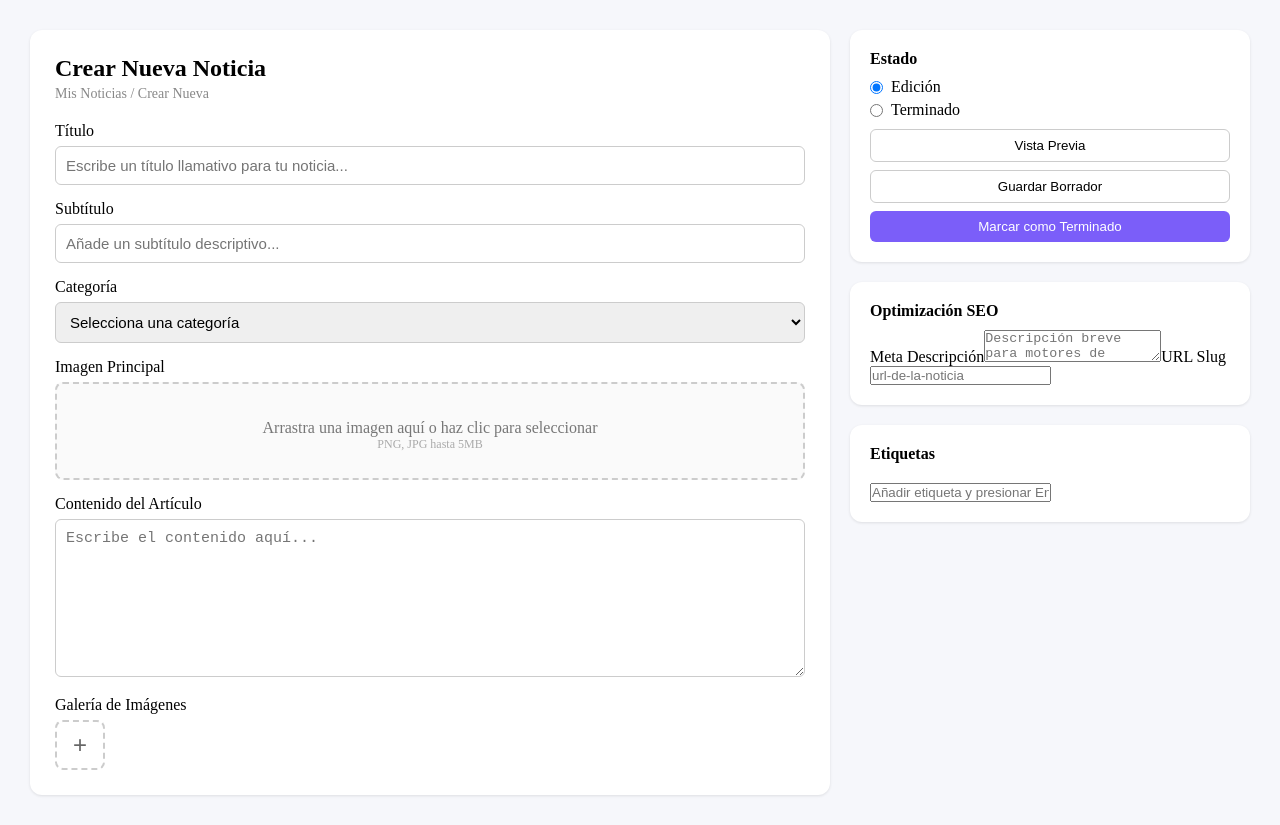
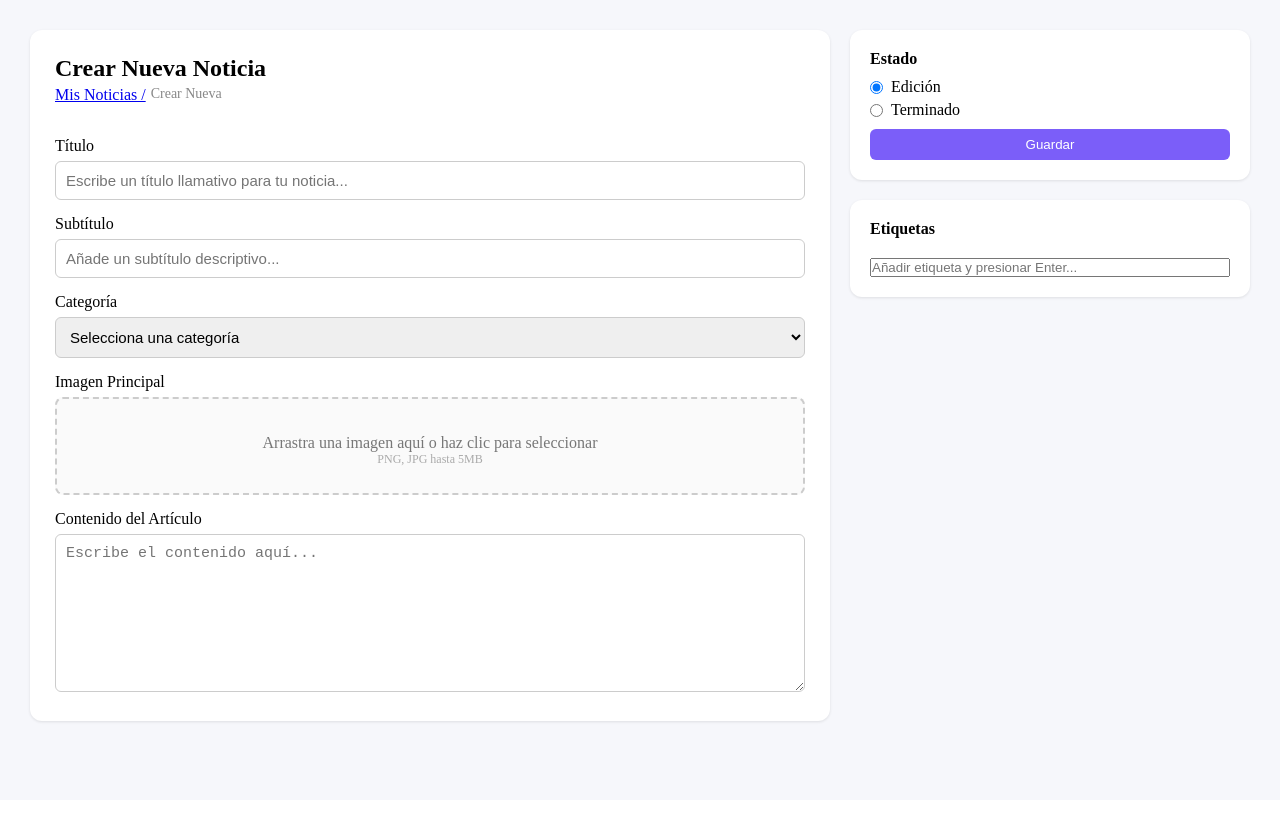
Before and after one commit to Eliud-Garcia/ProyectoFinal_2025IIg2_Cuellar_Santiago_y_Garcia_Jhonnier, a React (Vite) app: page /#/create in a window 1280 px wide. After the commit the page ends 800 px from the top, so only its background shows below. Built offline with nearby package versions, Linux system fonts and the light colour scheme.

Commit message:
create news page

```diff
--- a/src/Pages/CreateNewsPage/CreateNewsPage.css
+++ b/src/Pages/CreateNewsPage/CreateNewsPage.css
@@ -29,6 +29,11 @@
 .create-news-form h1 {
     font-size: 24px;
     margin-bottom: 4px;
+}
+
+.current-link{
+    display: flex;
+    gap: 5px;
 }
 
 .breadcrumb {
@@ -87,16 +92,7 @@
     color: #aaa;
 }
 
-.gallery-add {
-  border: 2px dashed #ccc;
-  width: 50px;
-  height: 50px;
-  border-radius: 8px;
-  font-size: 24px;
-  color: #666;
-  background: #fff;
-  cursor: pointer;
-}
+
 
 .create-news-sidebar {
     flex: 1;
@@ -167,3 +163,7 @@
     padding: 4px 10px;
     font-size: 13px;
 }
+
+.tags-input{
+    width: 100%
+}
--- a/src/Pages/CreateNewsPage/CreateNewsPage.jsx
+++ b/src/Pages/CreateNewsPage/CreateNewsPage.jsx
@@ -46,7 +46,11 @@ const CreateNewsPage = () => {
             <div className="create-news-main">
                 <div className="create-news-form">
                     <h1>Crear Nueva Noticia</h1>
-          <p className="breadcrumb">Mis Noticias / Crear Nueva</p>
+                    <div className="current-link">
+                        {/* //TODO hacer que sean Links para usar el react-router-dom */}
+                        <a href="#">Mis Noticias / </a>
+                        <p className="breadcrumb">Crear Nueva</p>
+                    </div>
 
                     <label>Título</label>
                     <input
@@ -103,8 +107,6 @@ const CreateNewsPage = () => {
                         rows="8"
                     ></textarea>
 
-          <label>Galería de Imágenes</label>
-          <button className="gallery-add">+</button>
                 </div>
             </div>
 
@@ -128,27 +130,8 @@ const CreateNewsPage = () => {
                         Terminado
                     </label>
                     <div className="sidebar-buttons">
-            <button>Vista Previa</button>
-            <button onClick={handleSubmit}>Guardar Borrador</button>
-            <button className="primary">Marcar como Terminado</button>
+                        <button className="primary" onClick={handleSubmit}>Guardar</button>
                     </div>
-        </div>
-
-        <div className="sidebar-box">
-          <h3>Optimización SEO</h3>
-          <label>Meta Descripción</label>
-          <textarea
-            value={metaDescription}
-            onChange={(e) => setMetaDescription(e.target.value)}
-            placeholder="Descripción breve para motores de búsqueda..."
-          ></textarea>
-
-          <label>URL Slug</label>
-          <input
-            value={slug}
-            onChange={(e) => setSlug(e.target.value)}
-            placeholder="url-de-la-noticia"
-          />
                 </div>
 
                 <div className="sidebar-box">
@@ -161,6 +144,7 @@ const CreateNewsPage = () => {
                         ))}
                     </div>
                     <input
+                        className="tags-input"
                         value={newTag}
                         onChange={(e) => setNewTag(e.target.value)}
                         onKeyDown={handleTagAdd}
```
Lines whose indentation alone changed are shown as unchanged.
